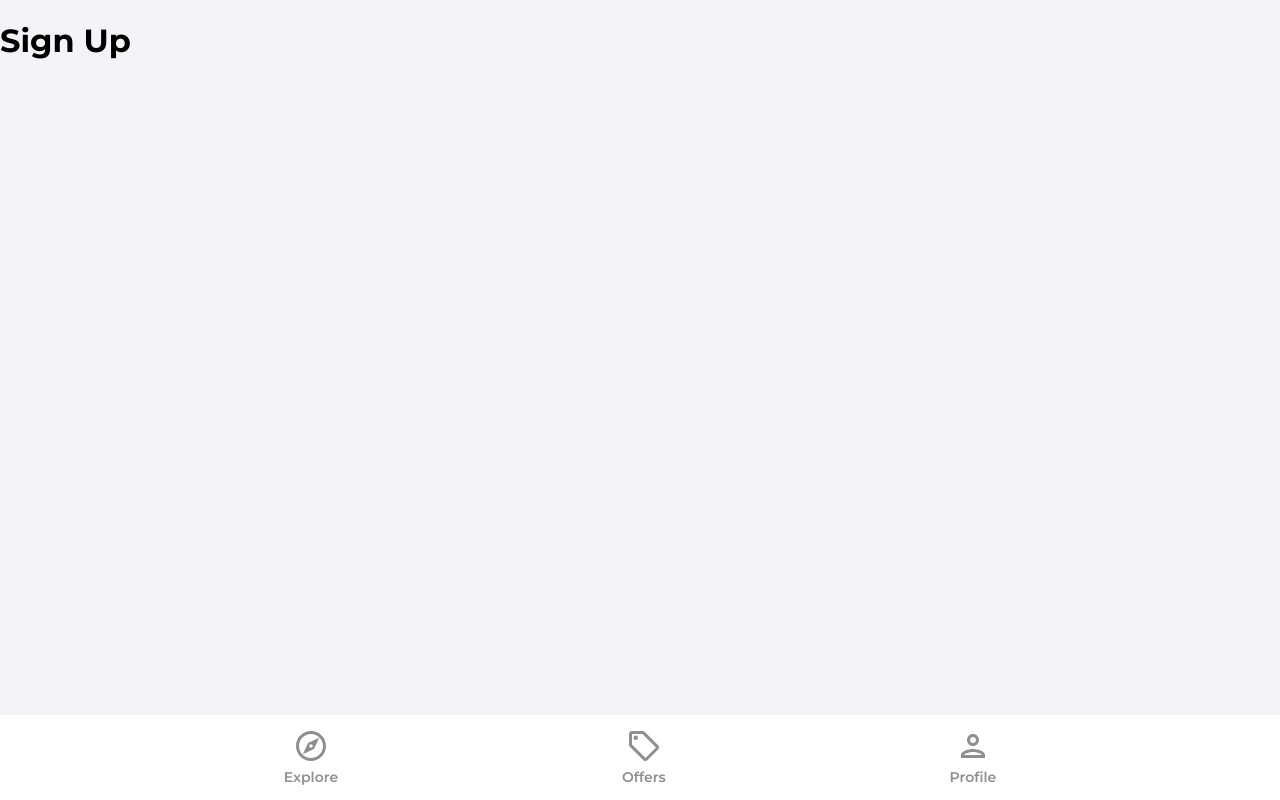
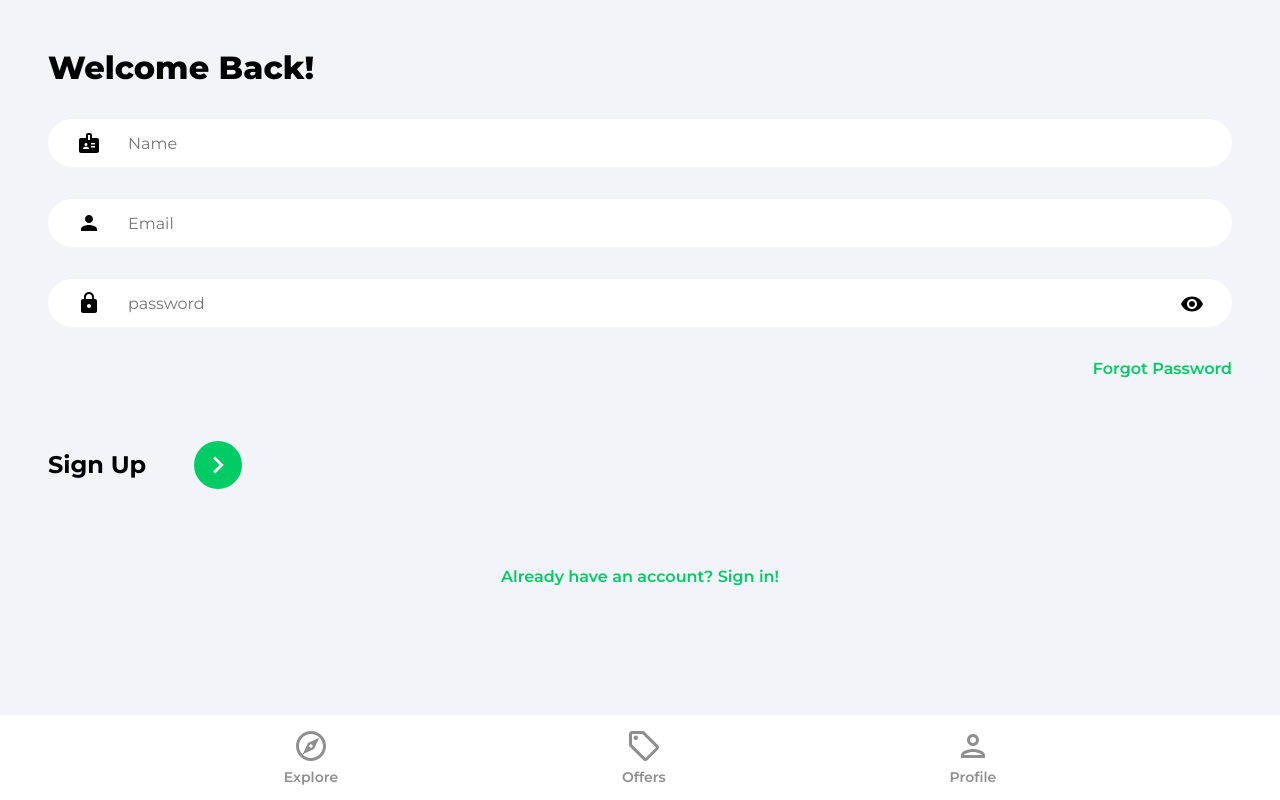
Before and after one commit to dimlutine/house-marketplace, a React (Create React App) app: page /sign-up in a window 1280 px wide. Built offline with nearby package versions, Linux system fonts and the light colour scheme.

Commit message:
add Sign in and Sign Up

```diff
--- a/src/components/Navbar.jsx
+++ b/src/components/Navbar.jsx
@@ -10,7 +10,7 @@
     const location = useLocation()
 
     const pathMatchRoute = (route) => {
-        if(route == location.pathname) {
+        if(route === location.pathname) {
             return true
         }
     }
--- a/src/pages/SignIn.jsx
+++ b/src/pages/SignIn.jsx
@@ -1,8 +1,53 @@
-import React from 'react'
+import { useState} from 'react'
+import { Link, useNavigate } from 'react-router-dom'
+import {ReactComponent as ArrowRightIcon} from '../assets/svg/keyboardArrowRightIcon.svg'
+import visibilityIcon from '../assets/svg/visibilityIcon.svg'
 
 function SignIn() {
+
+  const [showPassword, setShowPassword] = useState(false)
+  const [formData, setFormData] = useState({
+    email: '',
+    password: ''
+  })
+  const {email, password} = formData
+
+  const navigate = useNavigate()
+
+  const onChange = (e) => {
+    setFormData((prevState) => ({
+      ...prevState,
+      [e.target.id]: e.target.value
+    }))
+  }
+
   return (
-    <div><h1>Sign In</h1></div>
+    <>
+    <div className="pageContainer">
+      <header>
+        <p className="pageHeader">Welcome Back!</p>
+      </header>
+      <main>
+        <form>
+          <input type="email" placeholder="Email" id="email" value={email} onChange={onChange} className="emailInput" />
+          <div className="passwordInputDiv">
+            <input type={showPassword ? 'text' : 'password'} className='passwordInput' placeholder='password' id='password' value={password} onChange={onChange} />
+            <img src={visibilityIcon} alt="Show Password" onClick={() => setShowPassword((prevState) => !prevState)} className="showPassword" />
+          </div>
+          <Link to='/forgot-password' className='forgotPasswordLink'>Forgot Password</Link>
+          <div className="signInBar">
+            <p className="signInText">Sign In</p>
+            <button className="signInButton">
+              <ArrowRightIcon fill='#ffffff' width='34px' height='34px' />
+            </button>
+          </div>
+        </form>
+        {/* Google OAuth */}
+
+        <Link to='/sign-up' className='registerLink'>No account?  Sign up!</Link>
+      </main>
+    </div>
+    </>
   )
 }
 
--- a/src/pages/SignUp.jsx
+++ b/src/pages/SignUp.jsx
@@ -1,8 +1,55 @@
-import React from 'react'
+import { useState} from 'react'
+import { Link, useNavigate } from 'react-router-dom'
+import {ReactComponent as ArrowRightIcon} from '../assets/svg/keyboardArrowRightIcon.svg'
+import visibilityIcon from '../assets/svg/visibilityIcon.svg'
 
 function SignUp() {
+
+  const [showPassword, setShowPassword] = useState(false)
+  const [formData, setFormData] = useState({
+    name: '',
+    email: '',
+    password: ''
+  })
+  const {email, password, name} = formData
+
+  const navigate = useNavigate()
+
+  const onChange = (e) => {
+    setFormData((prevState) => ({
+      ...prevState,
+      [e.target.id]: e.target.value
+    }))
+  }
+
   return (
-    <div><h1>Sign Up</h1></div>
+    <>
+    <div className="pageContainer">
+      <header>
+        <p className="pageHeader">Welcome Back!</p>
+      </header>
+      <main>
+        <form>
+          <input type="text" placeholder="Name" id="name" value={name} onChange={onChange} className="nameInput" />
+          <input type="email" placeholder="Email" id="email" value={email} onChange={onChange} className="emailInput" />
+          <div className="passwordInputDiv">
+            <input type={showPassword ? 'text' : 'password'} className='passwordInput' placeholder='password' id='password' value={password} onChange={onChange} />
+            <img src={visibilityIcon} alt="Show Password" onClick={() => setShowPassword((prevState) => !prevState)} className="showPassword" />
+          </div>
+          <Link to='/forgot-password' className='forgotPasswordLink'>Forgot Password</Link>
+          <div className="signUpBar">
+            <p className="signUpText">Sign Up</p>
+            <button className="signUpButton">
+              <ArrowRightIcon fill='#ffffff' width='34px' height='34px' />
+            </button>
+          </div>
+        </form>
+        {/* Google OAuth */}
+
+        <Link to='/sign-in' className='registerLink'>Already have an account?  Sign in!</Link>
+      </main>
+    </div>
+    </>
   )
 }
 
```
